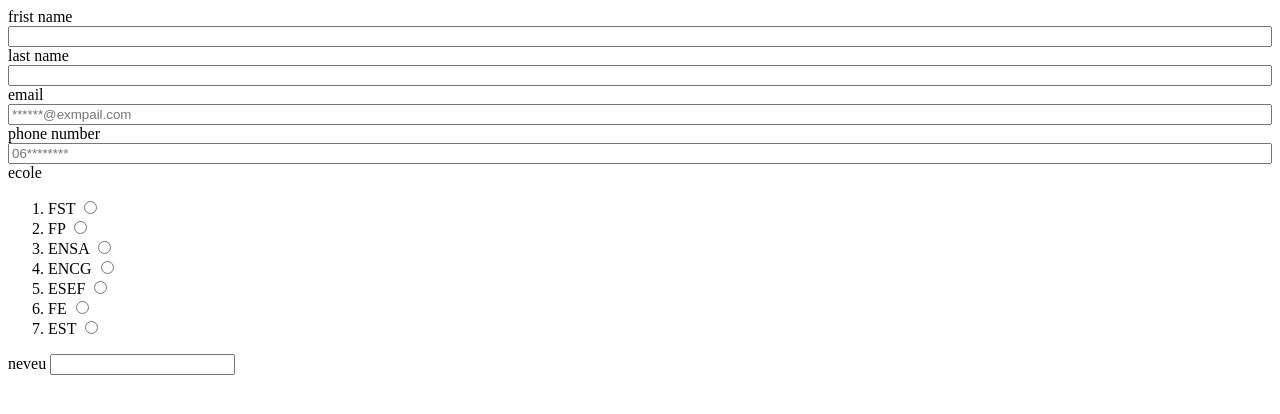
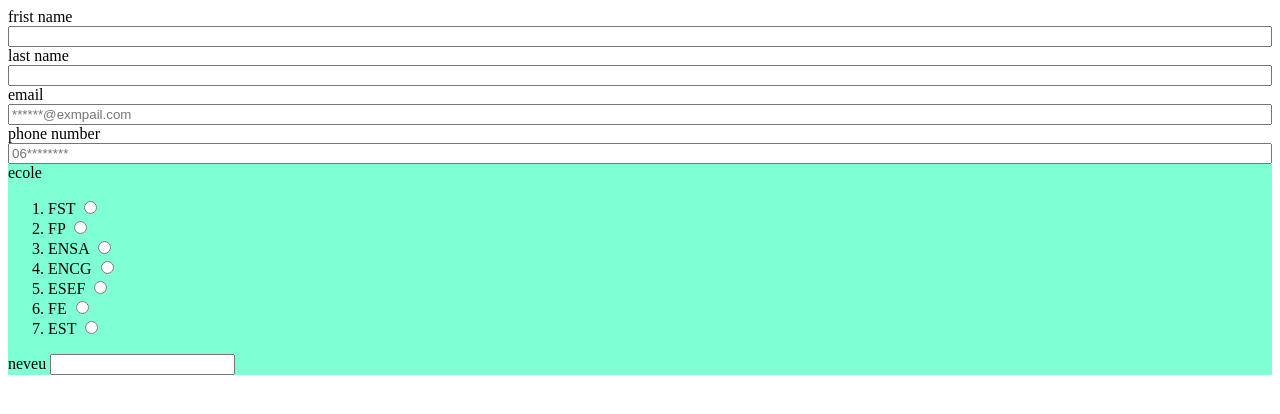
Before and after one commit to miloudmoustag/registe_form_chessinema, a plain HTML site: page index.html in a window 1280 px wide. Drawn offline with Linux system fonts and the light colour scheme.

Commit message:
Update style.css

```diff
--- a/style.css
+++ b/style.css
@@ -2,3 +2,6 @@
     display: flex;
     flex-direction: column;
 }
+.ecole{
+    background-color: aquamarine;
+}
```
